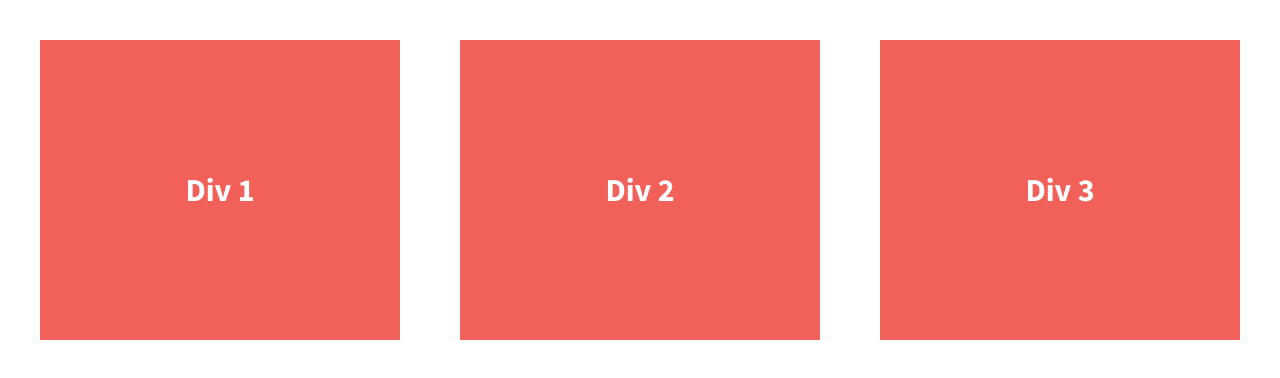
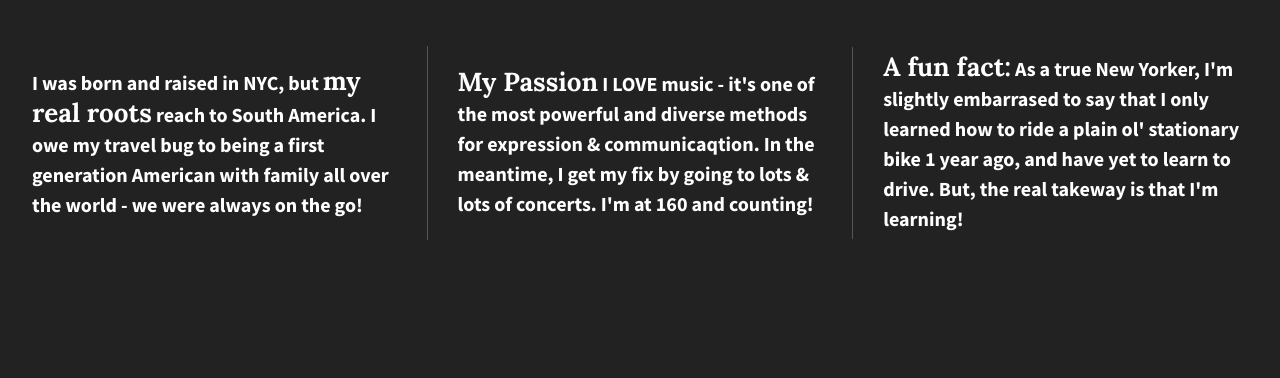
Before and after one commit to Linda-D-design/07.01-206-divs-flexbox-starter, a plain HTML site: page index.html in a window 1280 px wide. Drawn offline with nearby package versions, Linux system fonts and the light colour scheme.

Commit message:
content commit

```diff
--- a/css/main.css
+++ b/css/main.css
@@ -97,36 +97,41 @@ textarea {
 
 
 html {
-  background-color: #fff;
+  background-color: #222;
   height: 100%;
+  width: 100%;
 }
 
 body {
   font-family: 'Source Sans Pro', sans-serif;
+  font-weight: 700;
   padding: 2em;
-  font-size: 1.25em;
   height: 100%;
+  color: #fff;
 }
-
 .wrapper {
   /*add display:flex and set justify-content to space-between*/
-  font-weight: 700;
   display: flex;
+  flex-flow: row wrap;
   justify-content: space-between;
+  align-items: center;
 }
 
 .div-1, .div-2, .div-3 {
   /*give the divs a width of 30%, add display:flex, set justify-content and align-items to center*/
   color: #fff;
   line-height: 1.5em;
-  font-size: 1.6em;
-  background-color: #f16059;
-  height: 300px;
-  width: 30%;
+  font-size: 1.25em;
+  height: auto;
   display: flex;
   justify-content: center;
   align-items: center;
 }
+
+.wrapper span {
+    font-family: 'Lora', sans-serif;
+    font-size: 1.3em;
+  }
 
 
 
@@ -211,7 +216,18 @@ body {
    Modify as content requires.
    ========================================================================== */
 
-@media print,
+   @media all and (min-width: 1200px) {
+    .div-1, .div-2, .div-3 {
+      flex-basis: 30%;
+    }
+
+    .div-1, .div-2 {
+      border-right: 1px solid #555;
+      padding-right: 30px;
+    }
+}
+
+   @media print,
        (-webkit-min-device-pixel-ratio: 1.25),
        (min-resolution: 1.25dppx),
        (min-resolution: 120dpi) {
--- a/index.html
+++ b/index.html
@@ -3,7 +3,7 @@
     <head>
         <meta charset="utf-8">
         <meta http-equiv="x-ua-compatible" content="ie=edge">
-        <title>Make me into a grid!</title>
+        <title>A little about me.</title>
         <meta name="description" content="">
         <meta name="viewport" content="width=device-width, initial-scale=1">
 
@@ -23,13 +23,13 @@
 
         <section class="wrapper">
             <div class="div-1">
-                Div 1
+                <p>I was born and raised in NYC, but <span>my real roots</span> reach to South America.  I owe my travel bug to being a first generation American with family all over the world - we were always on the go!</p>
             </div>
             <div class="div-2">
-                Div 2
+                <p><span>My Passion</span> I LOVE music - it's one of the most powerful and diverse methods for expression & communicaqtion.  In the meantime, I get my fix by going to lots & lots of concerts.  I'm at 160 and counting!</p>
             </div>
             <div class="div-3">
-                Div 3
+                <p><span>A fun fact:</span> As a true New Yorker, I'm slightly embarrased to say that I only learned how to ride a plain ol' stationary bike 1 year ago, and have yet to learn to drive.  But, the real takeway is that I'm learning!</p>
             </div>
         </section>
 
```
